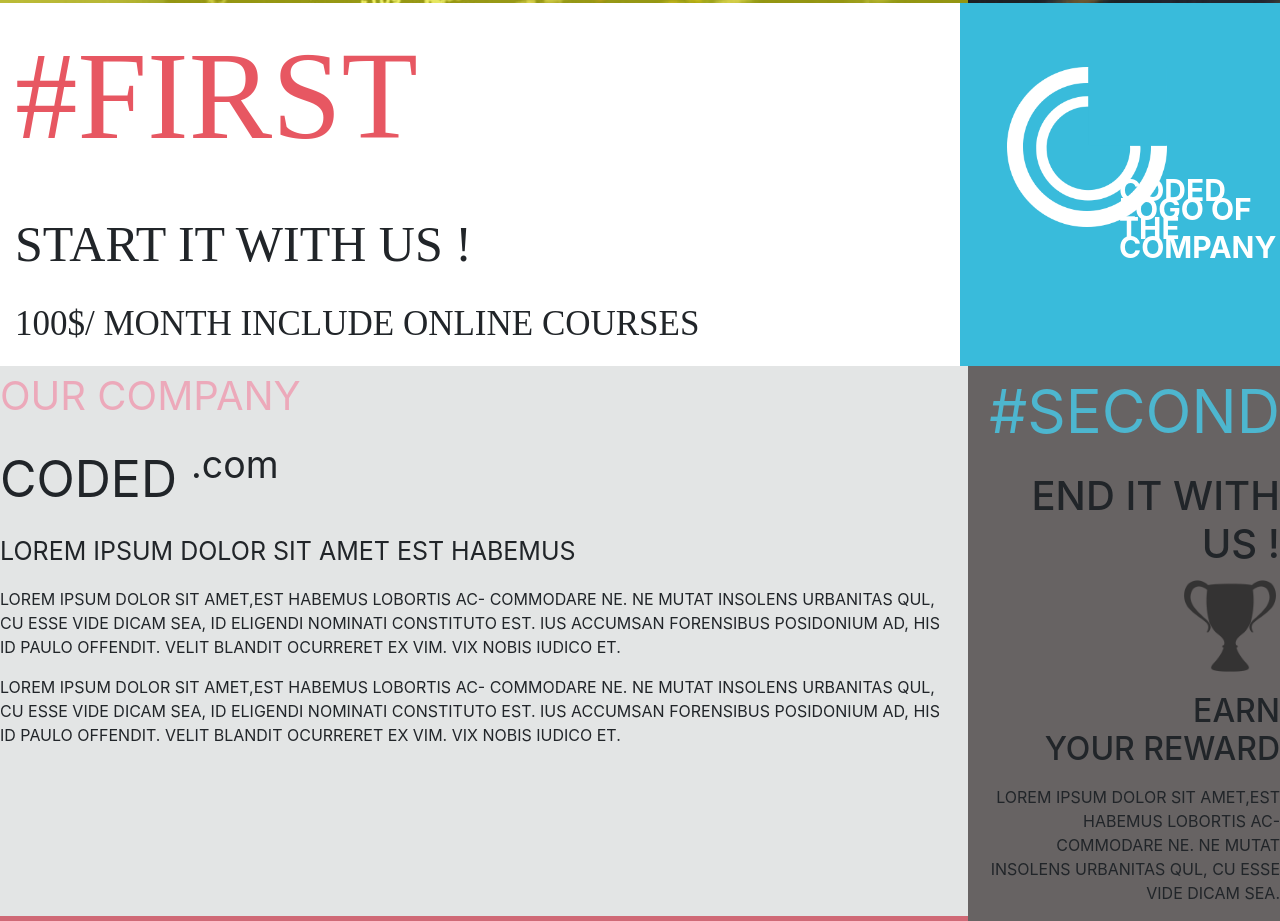
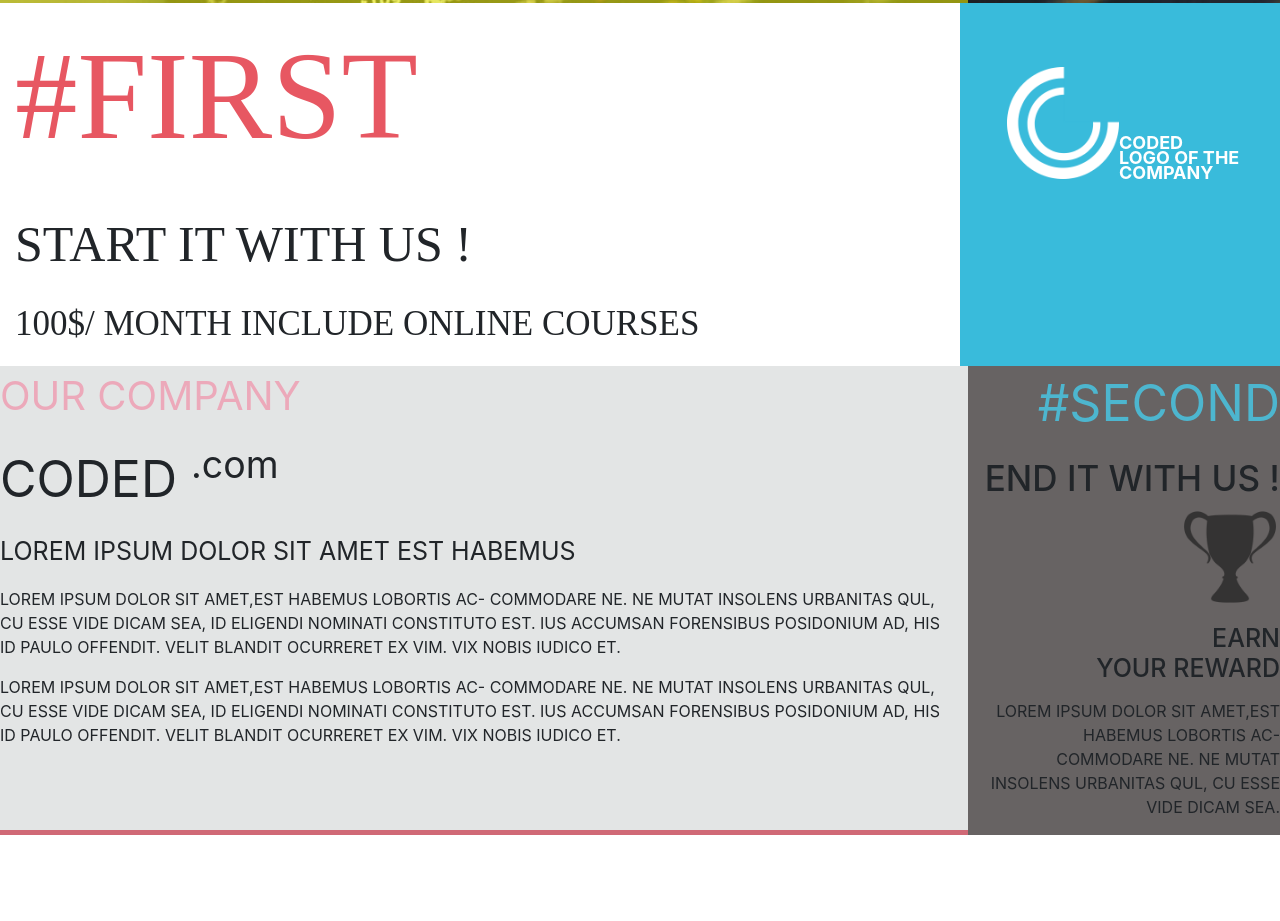
Before and after one commit to Nitin-1464/Layout-3, a plain HTML site: page index.html in a window 1280 px wide. Shown: the part 749-1670 px from the top of the page. After the commit the page ends 1584 px from the top, so only its background shows below. Drawn offline with nearby package versions, Linux system fonts and the light colour scheme.

Commit message:
Add files via upload

```diff
--- a/index.html
+++ b/index.html
@@ -65,8 +65,8 @@
 <div class="col-lg-3 col-md-3 " id="img">
     <div ><img src="./sub-part-logo.png" alt="image not found" id="logo">
         <p style="padding-left: 9rem;margin-top: -17%;color: white;font-size: 13px;line-height: 13px;padding-top: 2%;">
-        <strong style="font-size: 30px;
-        font-weight: 700;"> CODED
+        <strong style="font-size: 18px;
+        font-weight: 700; "> CODED
            <br> LOGO OF THE COMPANY</strong>
         <div >
         </div>
@@ -86,13 +86,13 @@
             <p>LOREM IPSUM DOLOR SIT AMET,EST HABEMUS LOBORTIS AC- COMMODARE NE. NE MUTAT INSOLENS URBANITAS QUL, CU ESSE VIDE DICAM SEA, ID ELIGENDI NOMINATI CONSTITUTO EST. IUS ACCUMSAN FORENSIBUS POSIDONIUM AD, HIS ID  PAULO OFFENDIT. VELIT BLANDIT OCURRERET  EX VIM. VIX NOBIS IUDICO ET.</p>
 
 </div>
-<div class="col-lg-3 col-md-3" id="head-col8">
+<div class=" col-lg-3 " id="head-col8">
     <div >
 
-            <p  style="color: #4DB6CF; font-size: 60px;">#SECOND</p>
-            <h1 >END IT WITH US !</h1>
+            <p  style="color: #4DB6CF; font-size: 50px;">#SECOND</p>
+            <h1 style="font-size: 35px;">END IT WITH US !</h1>
             <p ><img src="./trophylogo.png" width="100px"></p>
-            <h2 >EARN <p>YOUR REWARD</p></h2>
+            <h2 style="font-size: 25px;" >EARN <p>YOUR REWARD</p></h2>
             <p >LOREM IPSUM DOLOR SIT AMET,EST HABEMUS LOBORTIS AC- COMMODARE NE. NE MUTAT INSOLENS URBANITAS QUL, CU ESSE VIDE DICAM SEA.</p>
 
     </div>
--- a/style.css
+++ b/style.css
@@ -167,7 +167,7 @@ sup {
 }
 #logo
 {
-    height: 10rem;
+    height: 7rem;
     margin-top: 4rem;
     margin-left: 2rem;
 }
```
